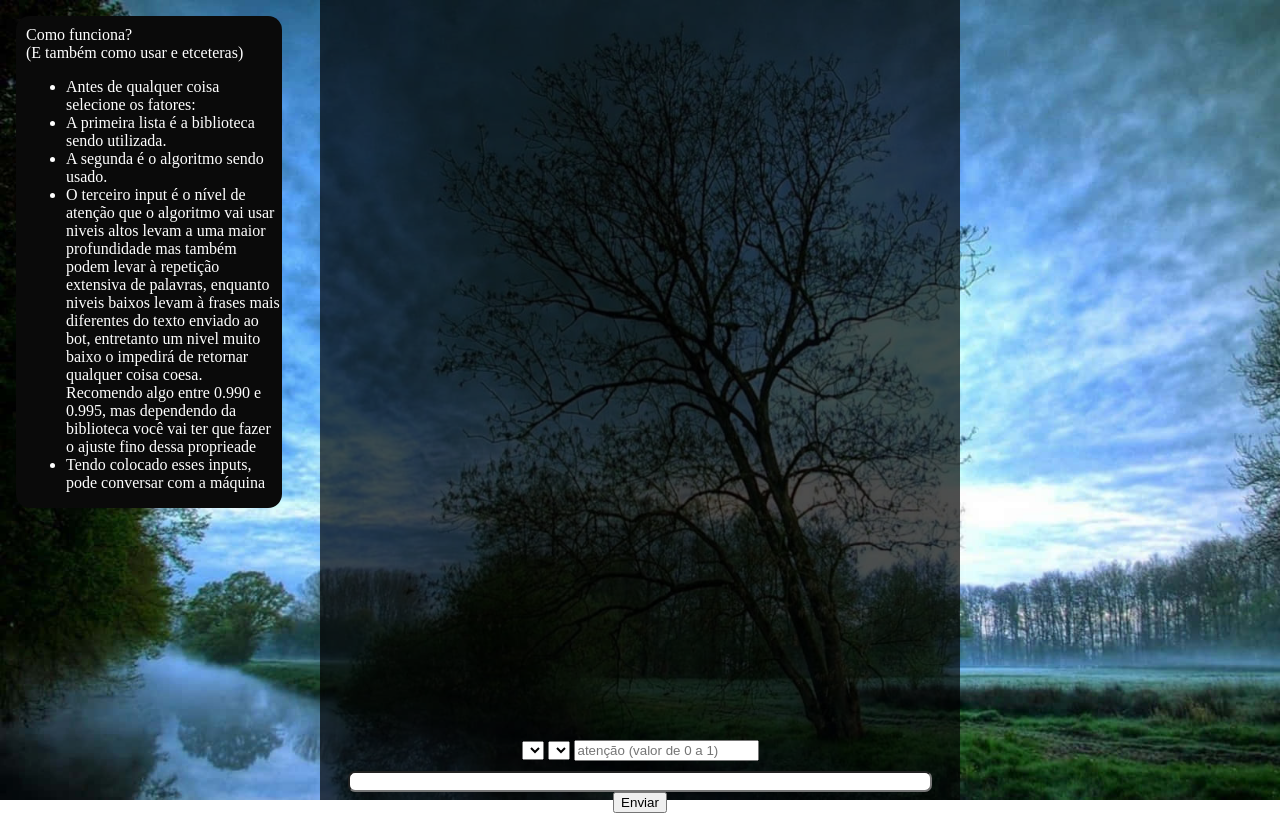
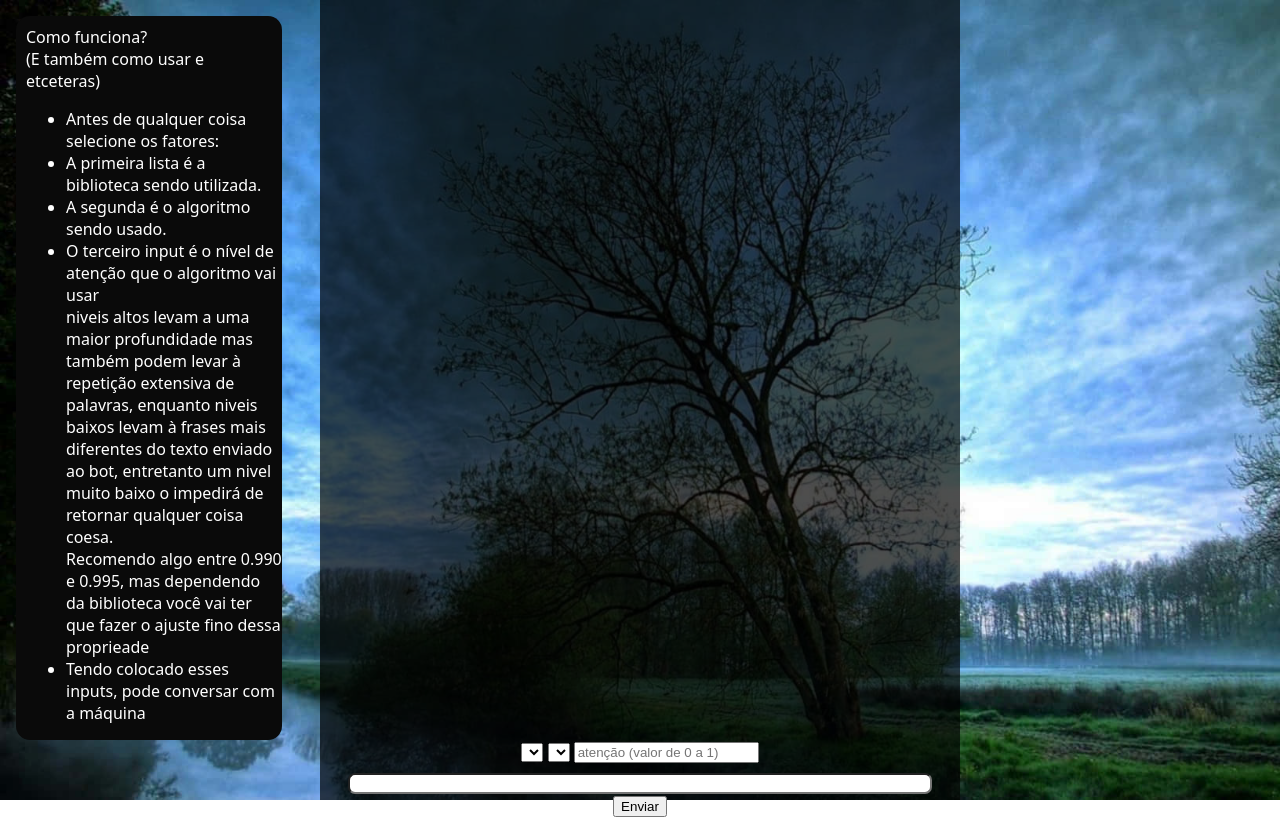
Before and after one commit to BragaSoterasVinicius/botdagnosechatweb, a plain HTML site: page index.html in a window 1280 px wide. Drawn offline with Linux system fonts and the light colour scheme; no server answers.

Commit message:
fonte nova bonitinha

```diff
--- a/index.html
+++ b/index.html
@@ -7,7 +7,7 @@
     <link rel="stylesheet" href="index.css">
     <link rel="shortcut icon" href="favicon.ico">
 </head>
-<body style="margin: 0px;">
+<body style="margin: 0px; font-family: system-ui, -apple-system, BlinkMacSystemFont, 'Segoe UI', Roboto, Oxygen, Ubuntu, Cantarell, 'Open Sans', 'Helvetica Neue', sans-serif;">
     <div class="colunacentro">
         <form id="formBoterson">
             <div class="history" id="story" style="height: 90vh;"></div>
```
